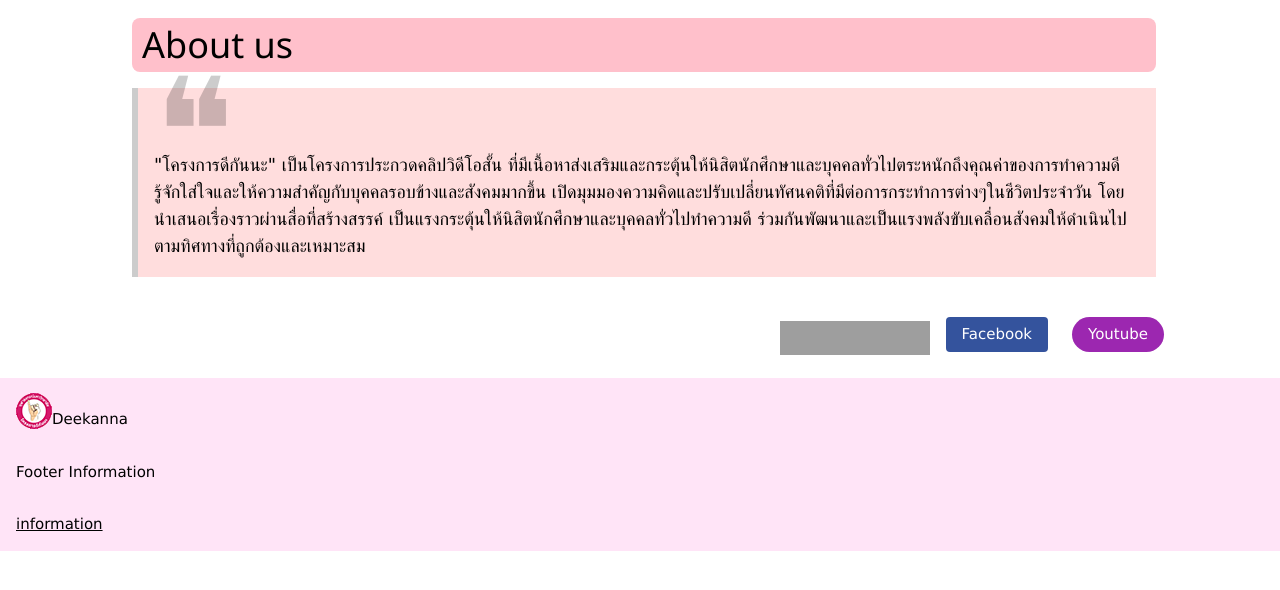
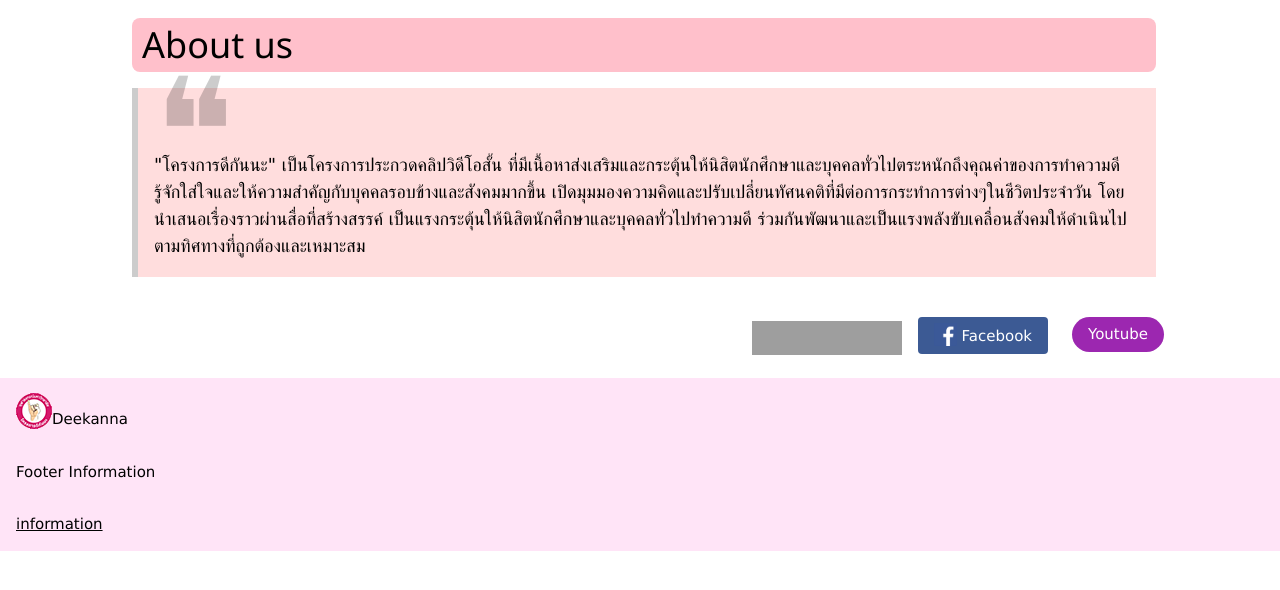
Before and after one commit to chutipon29301/Deekanna, a PHP site: page /about_us.html in a window 1280 px wide. Shown: the part 72-662 px from the top of the page. Run offline with PHP 8.4, Linux system fonts and the light colour scheme; grey boxes are pictures that could not be loaded.

Commit message:
Add fb logo to fbBtn

```diff
--- a/about_us.html
+++ b/about_us.html
@@ -91,7 +91,10 @@
 								</td>
 								<td class="w3-right w3-animate-opacity">
 									<a href="https://www.facebook.com/deekanna/?fref=ts" target="_blank">
-										<button class="w3-btn w3-round facebookBtn">Facebook</button>
+										<button class="w3-btn w3-round facebookBtn">
+										<img src="images/fb_logo.png" class="facebookLogo" />
+										Facebook
+										</button>
 									</a>
 								</td>
 								<td class="w3-right w3-animate-opacity" style="padding-top: 12px !important">
--- a/styles/style.css
+++ b/styles/style.css
@@ -83,5 +83,10 @@ html {
 }
 
 .facebookBtn {
-  background-color: #34539d !important;
+  background-color: #3c5a94 !important;
 }
+
+.facebookLogo{
+  width: 23px;
+  height: 23px;
+}
```
Also changed, not shown: images/fb_logo.png (added).
